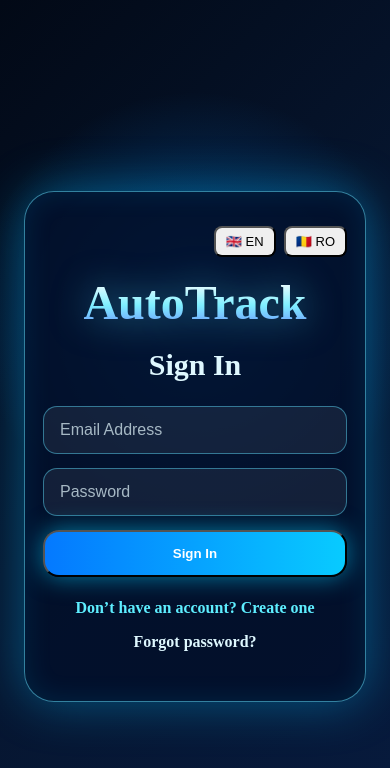
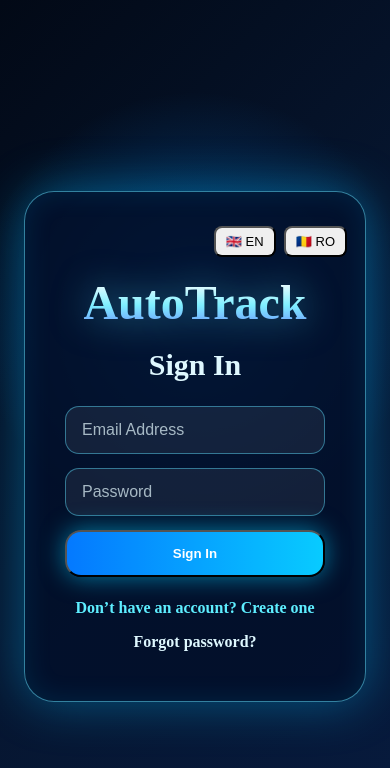
Before and after one commit to Mpp77/AutoTrack, a React (Vite) app: page / in a window 390 px wide. Shown: the top 768 px of the page. Built offline with nearby package versions, Linux system fonts and the light colour scheme.

Commit message:
update phone layout

```diff
--- a/src/App.css
+++ b/src/App.css
@@ -850,3 +850,17 @@ body {
     height: 24px;
   }
 }
+@media (max-width: 600px) {
+  .auth-form {
+    width: 100%;
+    align-items: center;
+  }
+
+  .auth-form input,
+  .auth-form button {
+    width: calc(100% - 44px) !important;
+    max-width: 620px;
+    margin-left: auto;
+    margin-right: auto;
+  }
+}
```
